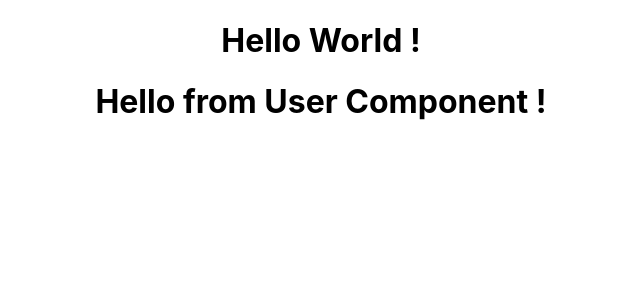
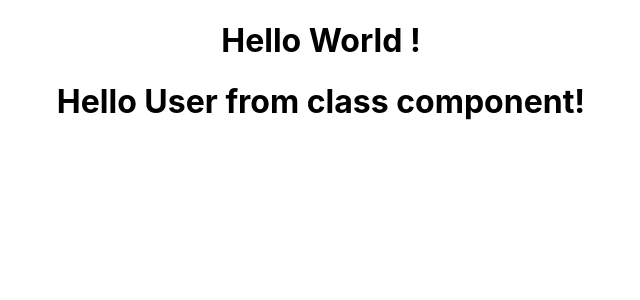
Before and after one commit to rohitbhardwaj9/react-js-tutorial, a React (Create React App) app in the folder learn-react/: page / in a window 1280 px wide. Shown: the top 300 px of the page, without its empty margins (319-959 px from the left). Built offline with nearby package versions, Linux system fonts and the light colour scheme.

Commit message:
Class component : by importing react and using export default

```diff
--- a/learn-react/src/App.js
+++ b/learn-react/src/App.js
@@ -1,7 +1,6 @@
 import logo from './logo.svg';
 import './App.css';
-// import {User} from './User';
-
+import User from './User';
 function App() {
   return (
     <div className="App">
@@ -11,12 +10,4 @@ function App() {
   );
 }
 
-function User(){
-  return (
-      <div>
-          <h1>Hello from User Component !</h1>
-      </div>
-  );
-}
-
 export default App;
--- /dev/null
+++ b/learn-react/src/User.js
@@ -0,0 +1,12 @@
+import React from 'react';
+class User extends React.Component {
+    render(){
+        return(
+            <div>
+                <h1>Hello User from class component!</h1>
+            </div>
+        );
+    }
+}
+
+export default User;
```
